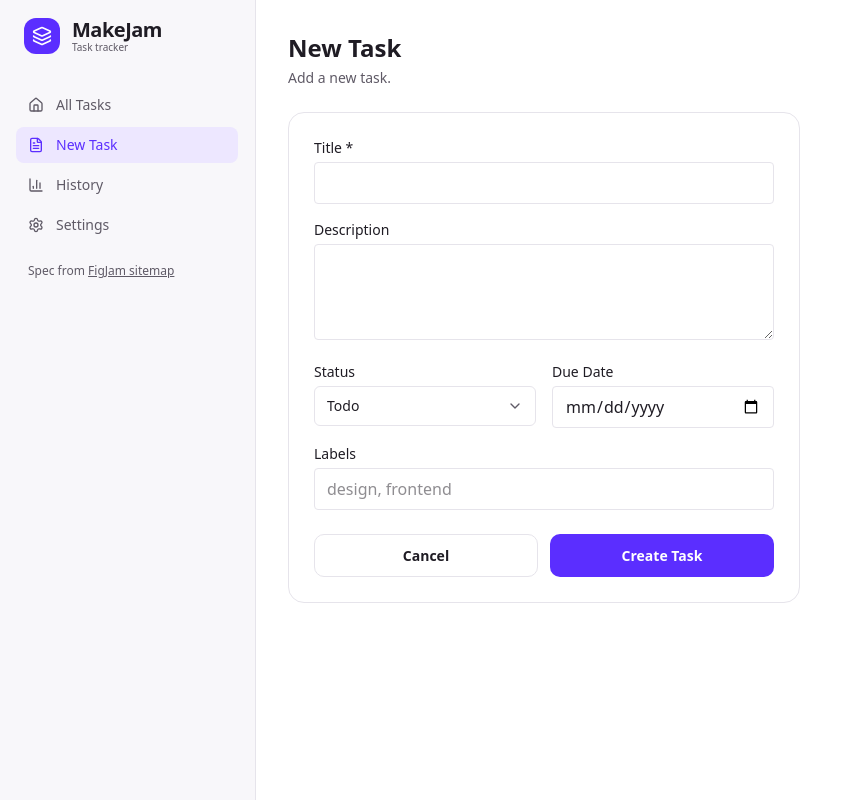
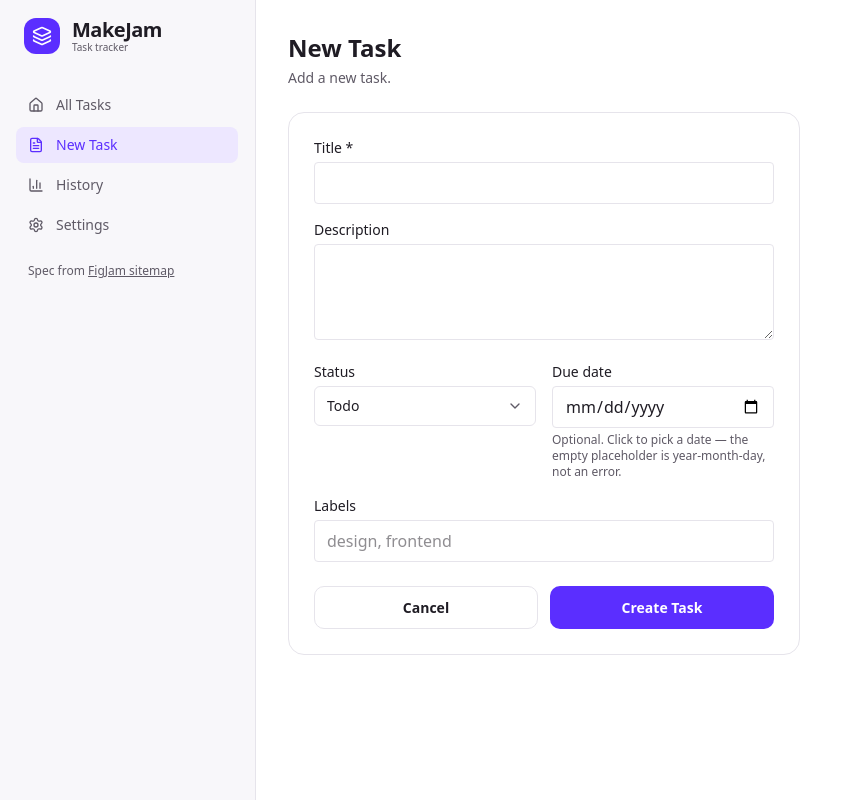
Before and after one commit to marthings/agentic-loop, a React (Vite) app: page / in a window 1280 px wide. Both pictures are taken after a click on the button "New Task". Shown: the whole page, without its empty margins (0-847 px from the left). Built offline with nearby package versions, Linux system fonts and the light colour scheme.

Commit message:
Clarify due date field placeholder on create and detail (closes #9) (#52)
Add helper text and accessible labels so the native aaaa-mm-dd placeholder
reads as intentional year-month-day format, not a broken field.

```diff
--- a/src/App.tsx
+++ b/src/App.tsx
@@ -562,8 +562,18 @@ function App() {
                     />
                   </div>
                   <div>
-                    <label className="block text-sm mb-1">Due Date</label>
-                    <input type="date" value={form.dueDate} onChange={e => setForm({...form, dueDate: e.target.value})} className="w-full border border-[var(--fgm-border)] rounded px-3 py-2" />
+                    <label htmlFor="create-due-date" className="block text-sm mb-1">Due date</label>
+                    <input
+                      id="create-due-date"
+                      type="date"
+                      value={form.dueDate}
+                      onChange={e => setForm({ ...form, dueDate: e.target.value })}
+                      aria-describedby="create-due-date-hint"
+                      className="w-full border border-[var(--fgm-border)] rounded px-3 py-2"
+                    />
+                    <p id="create-due-date-hint" className="text-xs text-[var(--fgm-text-secondary)] mt-1">
+                      Optional. Click to pick a date — the empty placeholder is year-month-day, not an error.
+                    </p>
                   </div>
                 </div>
                 <div>
@@ -612,8 +622,18 @@ function App() {
                     />
                   </div>
                   <div>
-                    <label className="block text-sm mb-1">Due Date</label>
-                    <input type="date" value={form.dueDate} onChange={e => setForm({...form, dueDate: e.target.value})} className="w-full border border-[var(--fgm-border)] rounded px-3 py-2" />
+                    <label htmlFor="detail-due-date" className="block text-sm mb-1">Due date</label>
+                    <input
+                      id="detail-due-date"
+                      type="date"
+                      value={form.dueDate}
+                      onChange={e => setForm({ ...form, dueDate: e.target.value })}
+                      aria-describedby="detail-due-date-hint"
+                      className="w-full border border-[var(--fgm-border)] rounded px-3 py-2"
+                    />
+                    <p id="detail-due-date-hint" className="text-xs text-[var(--fgm-text-secondary)] mt-1">
+                      Optional. Click to pick a date — the empty placeholder is year-month-day, not an error.
+                    </p>
                   </div>
                 </div>
                 <div>
```
